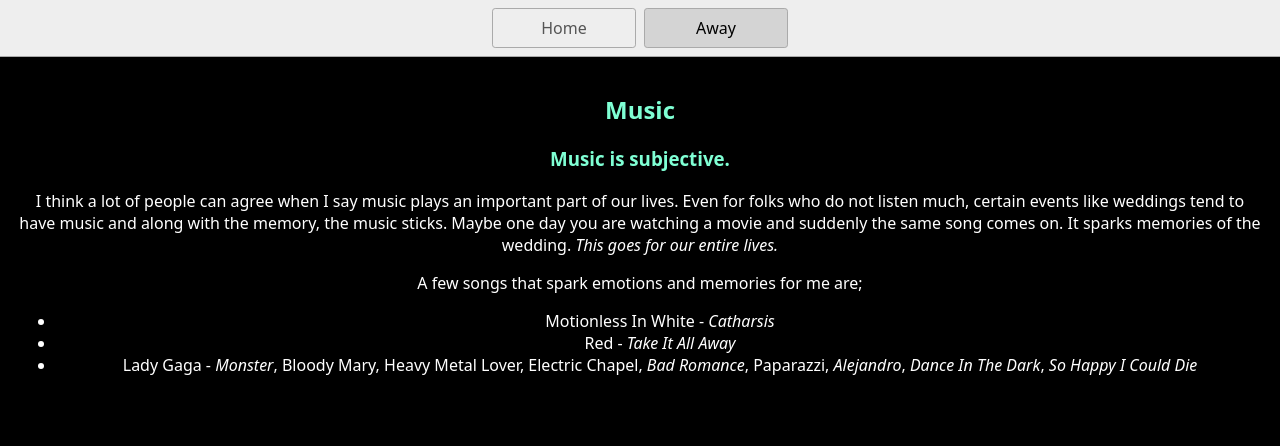
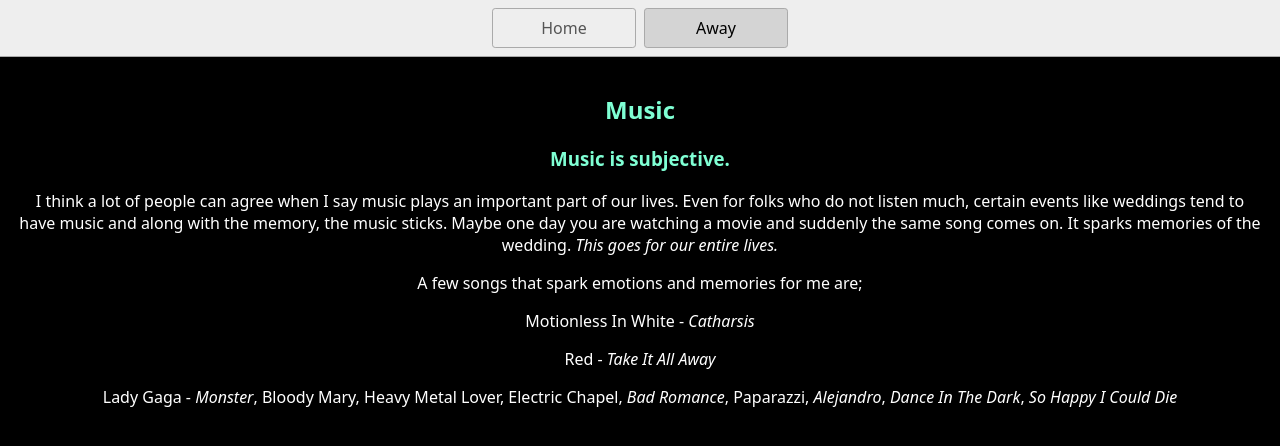
Before and after one commit to lise-charlotte/utpr-ving, a website: page page2.html in a window 1280 px wide. Drawn offline with Linux system fonts and the light colour scheme.

Commit message:
Removed list,made it into pages for a cleaner look

```diff
--- a/page2.html
+++ b/page2.html
@@ -17,11 +17,10 @@
       <h3 style="color: aquamarine; text-align: center">Music is subjective.</h3>
       <p style="color: white; text-align: center">I think a lot of people can agree when I say music plays an important part of our lives. Even for folks who do not listen much, certain events like weddings tend to have music and along with the memory, the music sticks. Maybe one day you are watching a movie and suddenly the same song comes on. It sparks memories of the wedding. <em>This goes for our entire lives.</em></p>
       <p style="color: white; text-align: center">A few songs that spark emotions and memories for me are;</p>
-      <ul style="color: white; text-align: center">
-        <li>Motionless In White - <em>Catharsis</em></li>
-        <li>Red - <em>Take It All Away</em></li>
-        <li>Lady Gaga - <em>Monster</em>, Bloody Mary, Heavy Metal Lover, Electric Chapel, <em>Bad Romance</em>, Paparazzi, <em>Alejandro</em>, <em>Dance In The Dark</em>, <em>So Happy I Could Die</em></li>
-      </ul>
+      <p style="color: white; text-align: center">Motionless In White - <em>Catharsis</em></p>
+      <p style="color: white; text-align: center">Red - <em>Take It All Away</em></p>
+      <p style="color: white; text-align: center">Lady Gaga - <em>Monster</em>, Bloody Mary, Heavy Metal Lover, Electric Chapel, <em>Bad Romance</em>, Paparazzi, <em>Alejandro</em>, <em>Dance In The Dark</em>, <em>So Happy I Could Die</em></p>
+      </p>
     </main>
   </body>
 </html>
```
